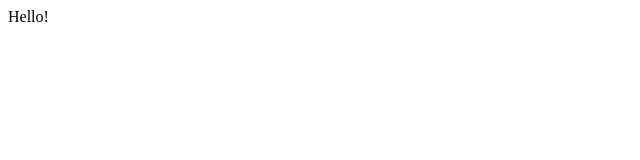
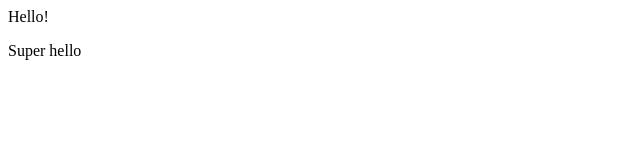
Before and after one commit to camposmoreira/camposmoreira.github.io, a plain HTML site: page index.html in a window 1280 px wide. Shown: the full height of the page, 0-640 px from the left. Drawn offline with Linux system fonts and the light colour scheme.

Commit message:
Update index.html

```diff
--- a/index.html
+++ b/index.html
@@ -1 +1,2 @@
 <p> Hello!</p>
+<p> Super hello </p>
```
